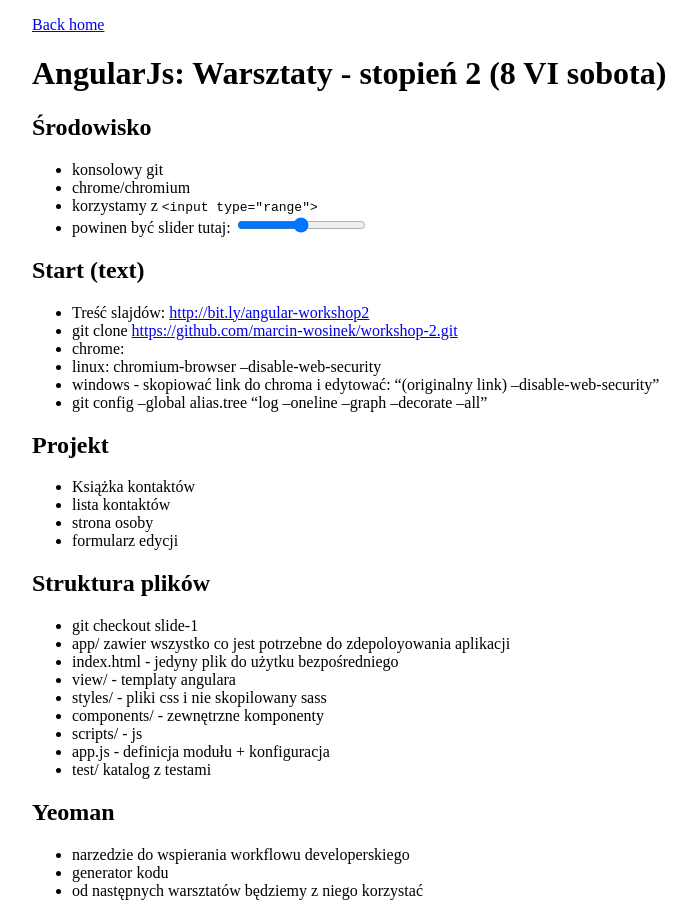
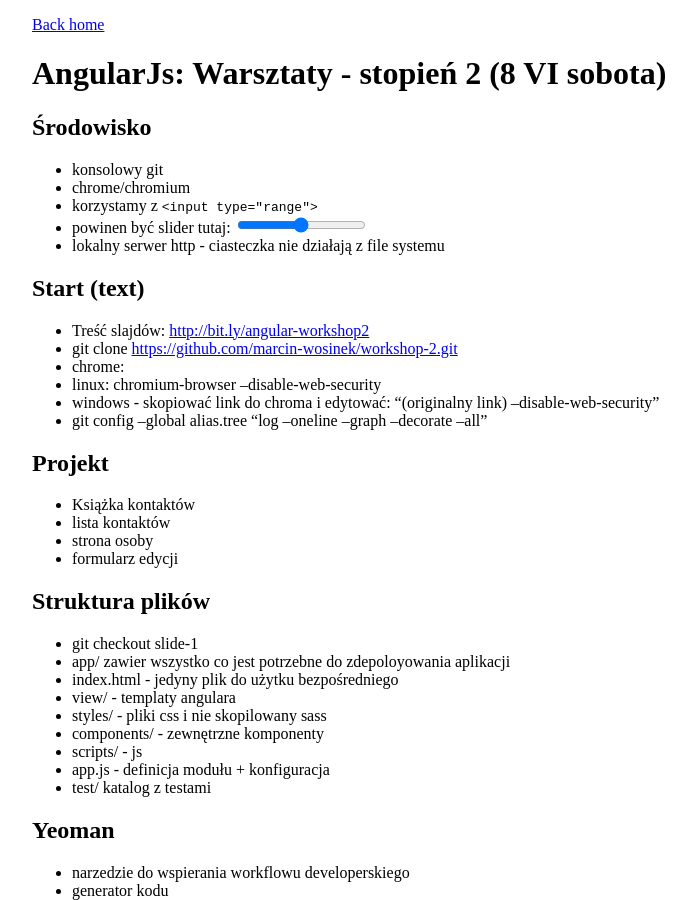
Before and after one commit to marcin-wosinek/blog, a Jekyll site: the page built from _posts/2013-06-08-2-Warsztaty-AngularJs-Akai-Poznan.md, in a window 1280 px wide and 900 px high. Shown: the whole window, without its empty margins (128-824 px from the left). Built offline with Jekyll 4.4.1, drawn with Linux system fonts in a browser that asks for light colours.

Commit message:
Add system requirement

```diff
--- a/_posts/2013-06-08-2-Warsztaty-AngularJs-Akai-Poznan.md
+++ b/_posts/2013-06-08-2-Warsztaty-AngularJs-Akai-Poznan.md
@@ -11,6 +11,7 @@ tags: [AngularJs, Akai, Poznań]
 * chrome/chromium
  * korzystamy z `<input type="range">`
  * powinen być slider tutaj: <input type="range">
+* lokalny serwer http - ciasteczka nie działają z file systemu
 
 ## Start (text)
 * Treść slajdów: [http://bit.ly/angular-workshop2](http://bit.ly/angular-workshop2)
```
